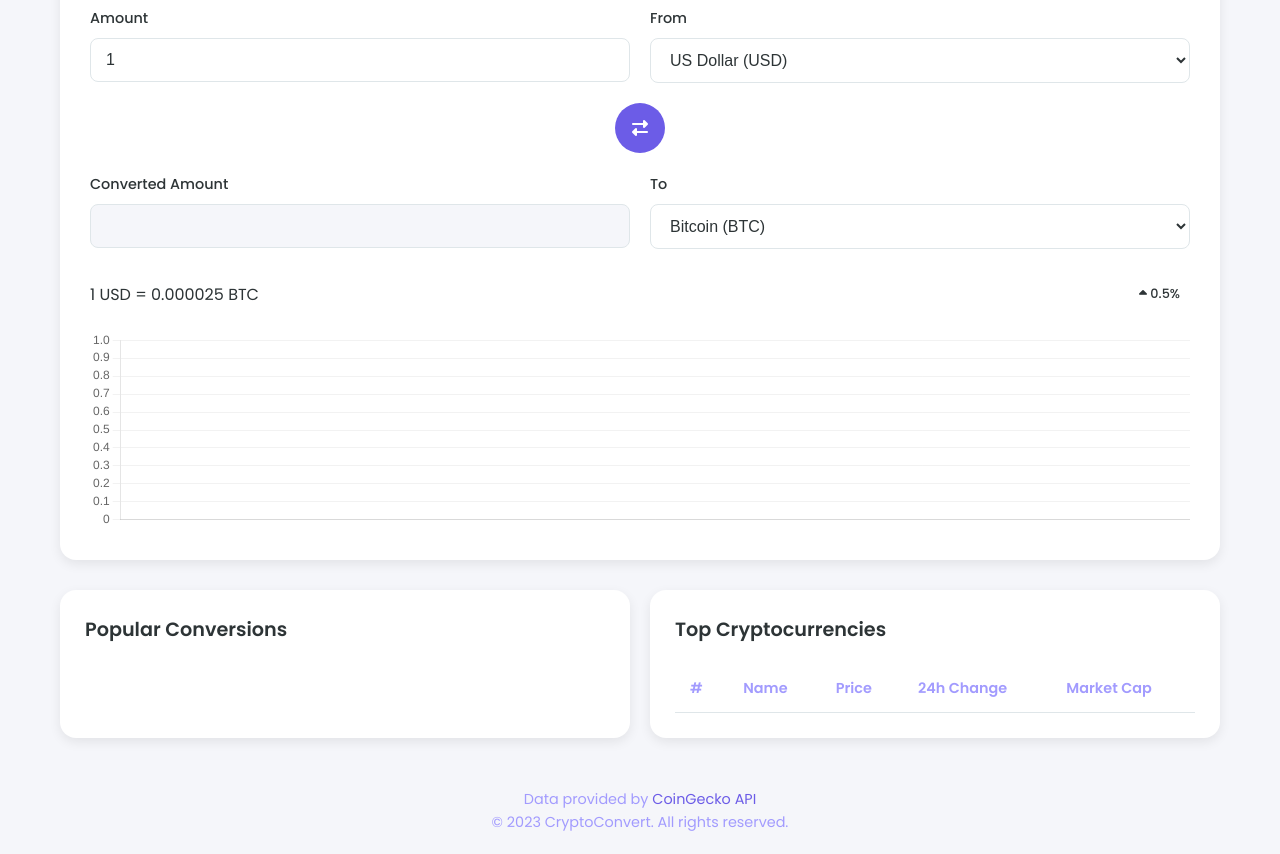
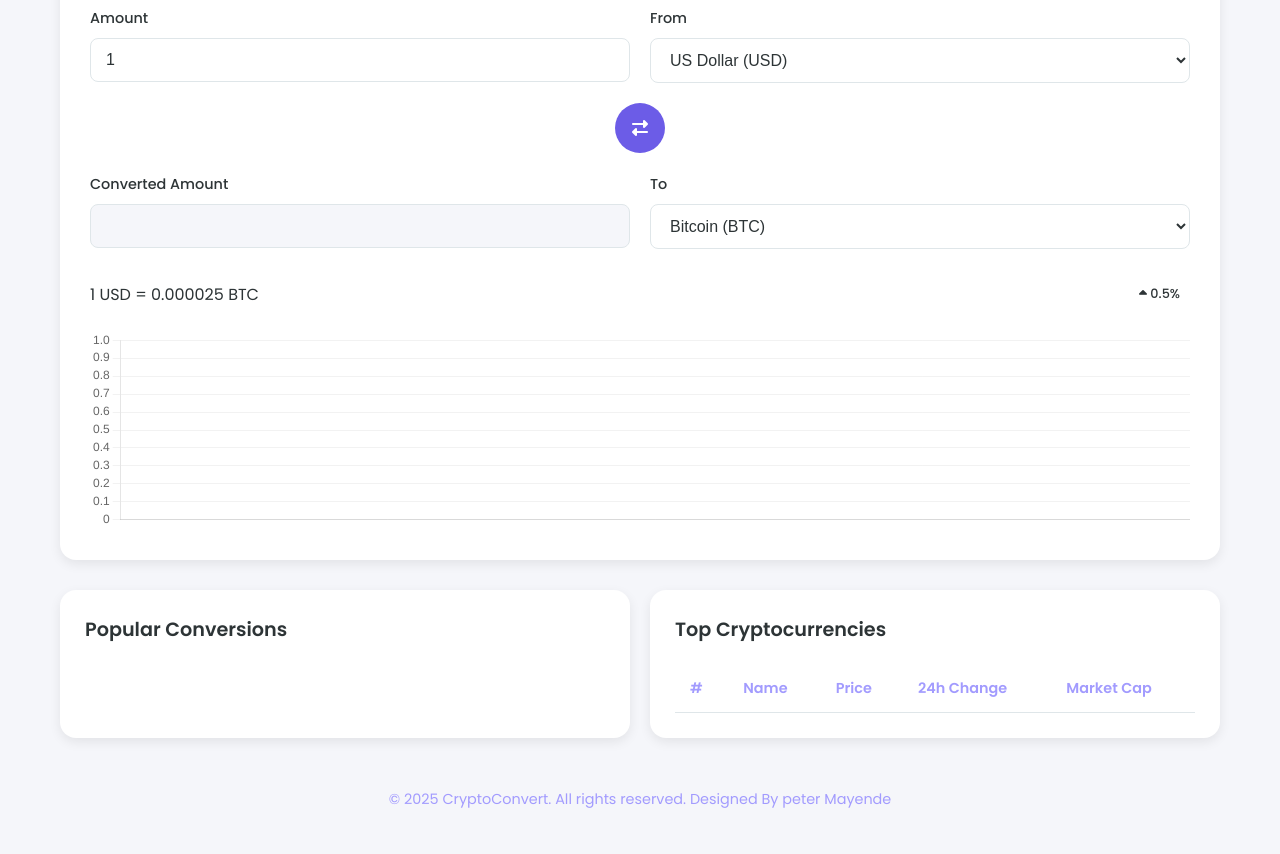
Before and after one commit to shadowkenya/currency, a plain HTML site: page index.html in a window 1280 px wide. Shown: the part 184-1038 px from the top of the page. After the commit the page ends 1015 px from the top, so only its background shows below. Drawn offline with nearby package versions, Linux system fonts and the light colour scheme; no server answers.

Commit message:
Update index.html

```diff
--- a/index.html
+++ b/index.html
@@ -111,8 +111,8 @@
         </main>
 
         <footer>
-            <p>Data provided by <a href="https://www.coingecko.com/" target="_blank">CoinGecko API</a></p>
-            <p>&copy; 2023 CryptoConvert. All rights reserved.</p>
+
+            <p>&copy; 2025 CryptoConvert. All rights reserved. Designed By peter Mayende</p>
         </footer>
     </div>
 
```
